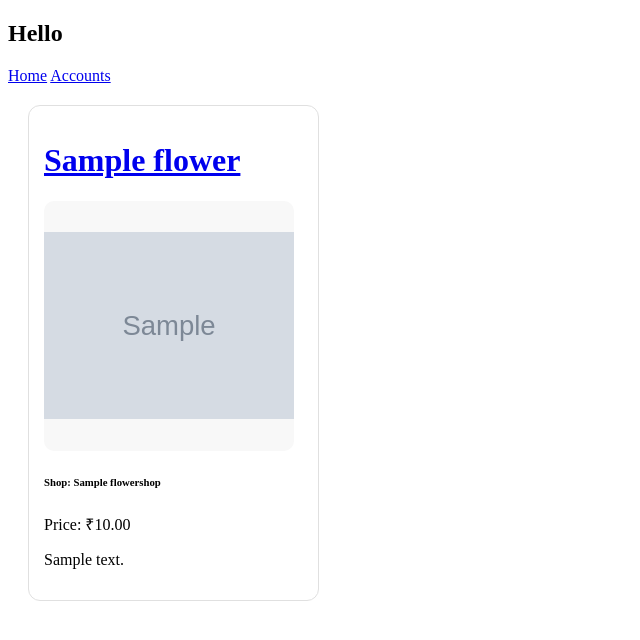
After one commit to Tanuj-Manikanta-2007/Petal-flower, a Django app: page /shop/ in a window 1280 px wide. The commit adds this page. Shown: the top 640 px of the page, without its empty margins (0-640 px from the left). Run offline with Django 5.2, Linux system fonts and the light colour scheme; tables that the repository leaves empty hold one stand-in row (values such as "Sample post"); grey boxes marked "Sample" are stand-in pictures.

Commit message:
Started new app for shop created shop dashboard,home,register form

```diff
--- a/accounts/views.py
+++ b/accounts/views.py
@@ -14,7 +14,7 @@ def login_account(request):
     else:
       messages.info(request,"invalid credentails ")
       return redirect("login_account")
-  return render(request,"login.html")
+  return render(request,"accounts/login.html")
 
 def register(request):
   form = RegisterForm()
@@ -28,10 +28,10 @@ def register(request):
       messages.error(request,"Please correct the errors below")
       form = RegisterForm()
 
-  return render(request,"register.html",{"form" : form})
+  return render(request,"accounts/register.html",{"form" : form})
 
 def accounts(request):
-  return render(request,"accounts.html")
+  return render(request,"accounts/accounts.html")
 
 def logout_account(request):
   auth.logout(request)
--- a/adaptlearn/urls.py
+++ b/adaptlearn/urls.py
@@ -21,4 +21,5 @@ urlpatterns = [
     path('admin/', admin.site.urls),
     path('',include('petalcart.urls')),
     path('accounts/',include('accounts.urls'),name = "accounts"),
+    path('shop/',include('shop.urls')),
 ]
--- a/petalcart/models.py
+++ b/petalcart/models.py
@@ -8,7 +8,8 @@ class FlowerShop(models.Model):
   shop_id = models.UUIDField(primary_key=True, default=uuid.uuid4, editable=False)
   shop_name = models.CharField(max_length=255)
   shop_address = models.CharField(max_length=255)
-
+  owner = models.OneToOneField(User, on_delete=models.CASCADE,
+                               null = True , blank = True )
   def __str__(self):
     return self.shop_name
 
--- /dev/null
+++ b/shop/admin.py
@@ -0,0 +1,3 @@
+from django.contrib import admin
+
+# Register your models here.
--- /dev/null
+++ b/shop/apps.py
@@ -0,0 +1,6 @@
+from django.apps import AppConfig
+
+
+class ShopConfig(AppConfig):
+    default_auto_field = 'django.db.models.BigAutoField'
+    name = 'shop'
--- /dev/null
+++ b/shop/models.py
@@ -0,0 +1,3 @@
+from django.db import models
+
+# Create your models here.
--- /dev/null
+++ b/shop/tests.py
@@ -0,0 +1,3 @@
+from django.test import TestCase
+
+# Create your tests here.
--- /dev/null
+++ b/shop/urls.py
@@ -0,0 +1,12 @@
+from django.urls import path,include
+from django.conf import settings
+from django.conf.urls.static import static
+from . import views
+urlpatterns = [
+  path('',views.dashboard,name = 'shop_dashboard'),
+
+
+]
+
+if settings.DEBUG:
+    urlpatterns += static(settings.MEDIA_URL, document_root=settings.MEDIA_ROOT)
--- /dev/null
+++ b/shop/views.py
@@ -0,0 +1,7 @@
+from django.shortcuts import render
+from petalcart import models as pcmodel
+# Create your views here.
+def dashboard(request):
+  flowers = pcmodel.Flower.objects.all()
+  shops = pcmodel.FlowerShop.objects.all()
+  return render(request,"shop/home.html",{"flowers" : flowers,"shops" : shops})
--- a/templates/accounts.html
+++ b/templates/accounts/accounts.html
@@ -17,7 +17,7 @@
     <a href = " {% url 'login_account' %} ">Login </a>
     {% endif %}
   </div>
-    <h2> Shops Login/Register </h2>
+    {% include 'shop/dashboard.html' %}
   <div>
 
   </div>
--- a/templates/navbar.html
+++ b/templates/navbar.html
@@ -2,7 +2,7 @@
 
   <a href = "{% url 'home' %}"> Home</a>
   {% if user.is_authenticated %}
-  <a href = "{% url 'logout' %}"> Logut  </a>
+  <a href = "{% url 'logout' %}"> Logout  </a>
   {% else  %}
   <a href = "{% url 'accounts'%}"> Accounts</a>
   {% endif %}
--- /dev/null
+++ b/templates/shop/home.html
@@ -0,0 +1,49 @@
+{% extends 'main.html' %}
+{% block content %}
+<style>
+  .flower_pic{
+    width: 100%;
+    max-width: 250px;
+    aspect-ratio: 1 / 1;
+    overflow: hidden;
+    border-radius: 10px;
+    background: #f8f8f8;
+  }
+  .flower_pic img {
+  width: 100%;
+  height: 100%;
+  object-fit: contain;
+  }
+  .flower_grid{
+    display: grid;
+    grid-template-columns: 1fr 1fr 1fr 1fr;
+    gap: 20px;
+    padding: 20px;
+  }
+  .flower_card {
+    border: 1px solid #e0e0e0;
+    border-radius: 12px;
+    padding: 15px;
+    background: #fff;
+    transition: transform 0.2s ease, box-shadow 0.2s ease;
+  }
+  .flower_card:hover {
+    transform: translateY(-4px);
+    box-shadow: 0 8px 20px rgba(0,0,0,0.1);
+  }
+</style>
+<div class = "flower_grid">
+{% for flower in flowers %}
+<div class = "flower_card">
+  <a href =  "{% url 'shop' flower.flower_id %}"><h1> {{flower.flowername}}</h1></a>
+  <div class = "flower_pic"> <img src="{{flower.img.url}}" alt="{{flower.flowername}}"></div>
+  {% if flower.shop %}
+  <h6>Shop: {{flower.shop.shop_name}}</h6>
+
+  {% endif %}
+  <p>Price: &#8377;{{flower.price}}</p>
+  <p>{{flower.desc}}</p>
+</div>
+{% endfor%}
+</div>
+{% endblock %}
```
Also changed, not shown: shop/forms.py (added, +11 -0 lines), templates/shop/dashboard.html (added, +7 -0 lines), petalcart/migrations/0002_flowershop_owner.py (added), shop/__init__.py (added), shop/migrations/__init__.py (added), templates/accounts/login.html (renamed from templates/login.html), templates/accounts/register.html (renamed from templates/register.html).
